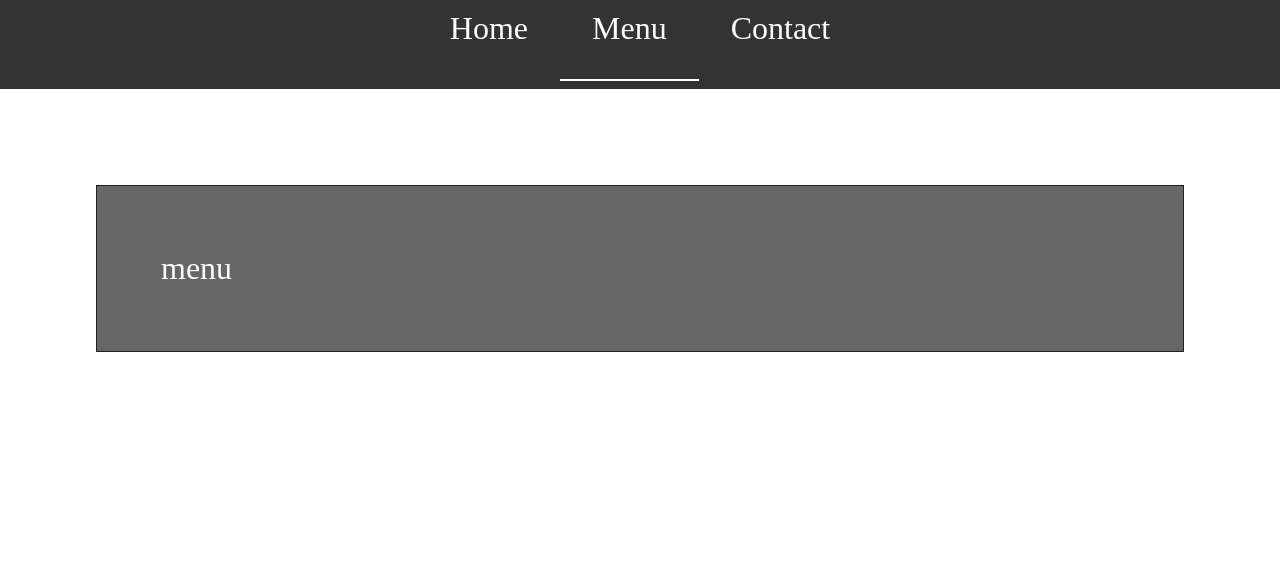
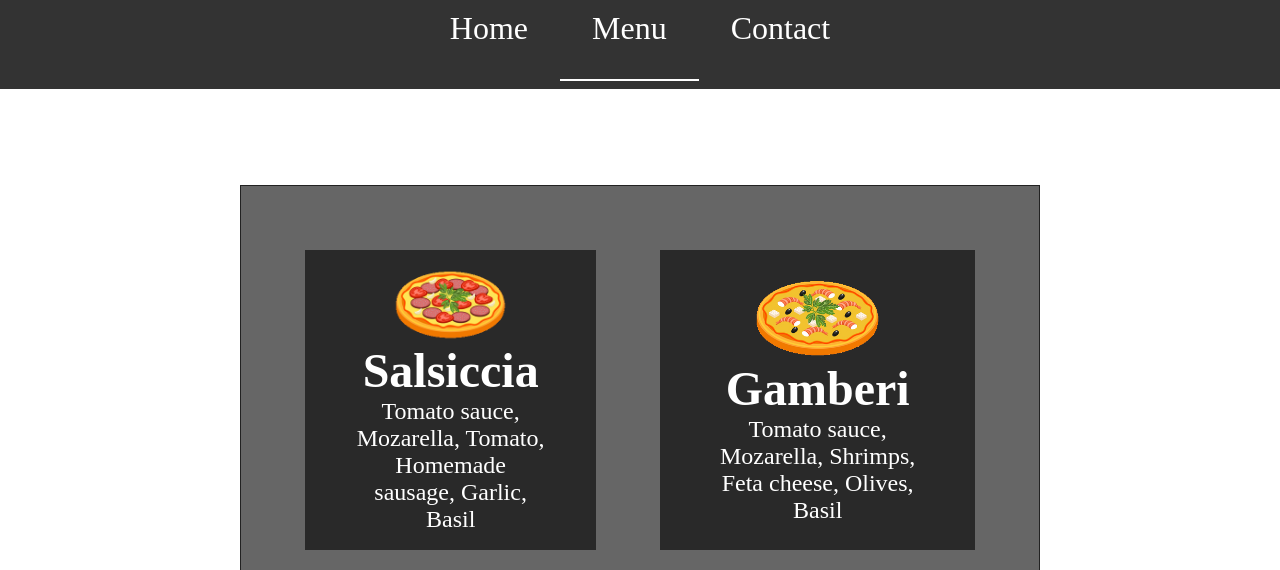
Before and after one commit to piwiit/restaurant-page, a website built with Vite: page src/index.html in a window 1280 px wide. Both pictures are taken after a click on the item "Menu". Shown: the part 230-800 px from the top of the page. Built offline with nearby package versions, Linux system fonts and the light colour scheme.

Commit message:
remove bulma and add style menu

```diff
--- a/package.json
+++ b/package.json
@@ -11,8 +11,5 @@
   "devDependencies": {
     "sass": "^1.60.0",
     "vite": "^4.2.0"
-  },
-  "dependencies": {
-    "bulma": "^0.9.4"
   }
 }
--- a/src/js/module/home.js
+++ b/src/js/module/home.js
@@ -23,7 +23,7 @@ const createParagraph = (text) => {
 };
 
 const loadHome = () => {
-  const main = document.querySelector('.main');
+  const main = document.querySelector('.main ');
   main.textContent = '';
   main.appendChild(createHome());
 };
--- a/src/js/module/menu.js
+++ b/src/js/module/menu.js
@@ -1,16 +1,68 @@
 const createMenu = () => {
-	const menu = document.createElement("main");
-	menu.classList.add("menu");
+  const containt = document.createElement('div');
+  containt.classList.add('menu');
 
-	menu.textContent = "menu";
+  const menu = [
+    {
+      name: 'Salsiccia',
+      ingredients: 'Tomato sauce, Mozarella, Tomato, Homemade sausage, Garlic, Basil',
+      picture: '../../picture/salsiccia.png',
+    },
+    {
+      name: 'Gamberi',
+      ingredients: 'Tomato sauce, Mozarella, Shrimps, Feta cheese, Olives, Basil',
+      picture: '../../picture/gamberi.png',
+    },
+    {
+      name: 'Pepe',
+      ingredients: 'Tomato sauce, Mozarella, Chilli flakes, Olives, Basil',
+      picture: '../../picture/pepe.png',
+    },
+    {
+      name: 'Disgustoso',
+      ingredients: 'Tomato sauce, Bacon, Pineapple, Olives, Basil',
+      picture: '../../picture/disgustoso.png',
+    },
+    {
+      name: 'Colorato',
+      ingredients: 'Tomato sauce, Mozarella, Onion, Pepper, Champignons, Basil',
+      picture: '../../picture/colorato.png',
+    },
+    {
+      name: 'Pomodoro',
+      ingredients: 'Tomato sauce, Mozarella, Tomato, Onion, Feta cheese, Chilli',
+      picture: '../../picture/pomodoro.png',
+    },
+    {
+      name: 'Crema',
+      ingredients: 'White sauce, Mozarella, Shrimps, Salmon, Pineapple, Olives, Basil',
+      picture: '../../picture/crema.png',
+    },
+    {
+      name: 'Carne',
+      ingredients: 'Tomato sauce, Mozarella, Homemade sausage, Bacon, Garlic, Pepper, Chilli',
+      picture: '../../picture/carne.png',
+    },
+  ];
 
-	return menu;
+  containt.innerHTML = menu
+    .map(
+      (pizza) => `
+  <div class='card'>
+      <img src="${pizza.picture}" alt="${pizza.name}">
+      <h2>${pizza.name}</h2>
+      <p>${pizza.ingredients}</p>
+  </div>
+`
+    )
+    .join('');
+  return containt;
 };
 
 const loadMenu = () => {
-	const main = document.querySelector(".main");
-	main.textContent = "";
-	main.appendChild(createMenu());
+  const main = document.querySelector('.main');
+  main.textContent = '';
+  main.appendChild(createMenu());
 };
 
 export default loadMenu;
--- a/src/scss/abstracts/_colors.scss
+++ b/src/scss/abstracts/_colors.scss
@@ -1,4 +1,5 @@
 $primary-color:#fff;
 $nav-background: #333;
+$background-hover:#444;
 $background-light : #0009;
 $border-color : #222;
--- a/src/scss/layout/_main.scss
+++ b/src/scss/layout/_main.scss
@@ -1,5 +1,7 @@
 @import "../abstracts/colors";
 @import "./home";
+@import "./menu";
+
 
 body{
   height: 100vh;
@@ -46,7 +48,7 @@ body{
 
   .main{
     padding: 4rem;
-    margin: 6rem ;
+    margin: 6rem 15rem ;
     margin-bottom: 6rem;
     font-size: 2rem;
     background-color: $background-light;
--- a/src/scss/layout/_menu.scss
+++ b/src/scss/layout/_menu.scss
@@ -0,0 +1,34 @@
+.menu{
+  display: grid;
+  grid-template-columns: repeat(2, 1fr);
+  grid-gap: 4rem;
+  animation: fadeIn 1.5s;
+
+  .card{
+    background-color: $background-light;
+    display: flex;
+    flex-direction: column;
+    align-items: center;
+    justify-content: center;
+    height: 300px;
+    padding: 3rem;
+    cursor: pointer;
+
+    &:hover{
+      background-color: $background-hover;
+    }
+
+    img{
+      width: 60%;
+
+    }
+
+    p{
+      font-size: 1.5rem;
+      text-align: center;
+    }
+  }
+
+
+
+}
--- a/src/scss/style.scss
+++ b/src/scss/style.scss
@@ -1,3 +1,3 @@
 @import "./abstracts/reset";
 @import "./layout/main";
-@import "./abstracts/scrollbar"
+@import "./abstracts/scrollbar";
```
Also changed, not shown: pnpm-lock.yaml.
